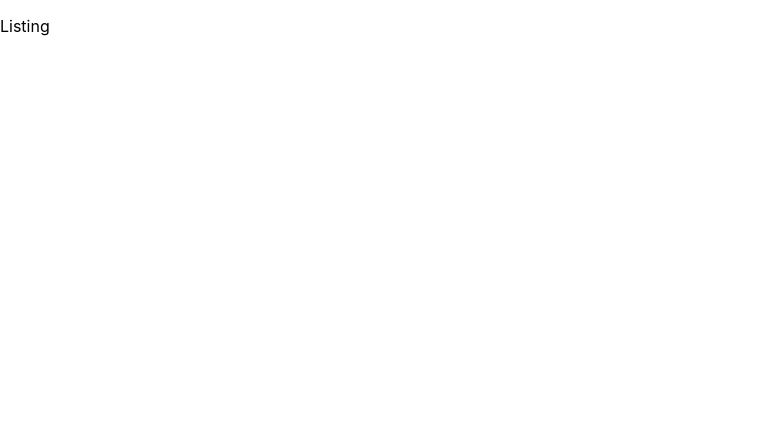
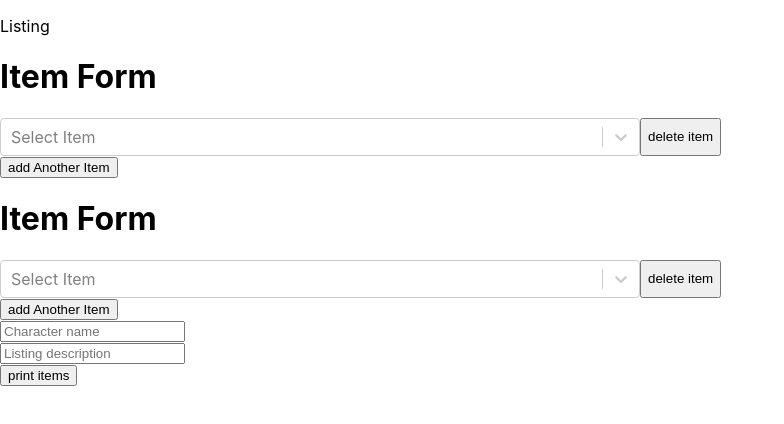
Before and after one commit to brandta-1/merchants-guild, a React (Create React App) app in the folder client/: page /listing in a window 1280 px wide. Shown: the top 424 px of the page, without its empty margins (0-784 px from the left). Built offline with nearby package versions, Linux system fonts and the light colour scheme.

Commit message:
updated form controls

```diff
--- /dev/null
+++ b/client/src/components/ItemFormArray.js
@@ -0,0 +1,75 @@
+import React, { useState, useEffect } from 'react';
+import Select from 'react-select';
+import ItemForm from './ItemForm';
+import { v4 as uuidv4 } from 'uuid';
+
+
+const ItemFormArray = ({sendToForm,id}) => {
+
+    const [items, setItems] = useState([0]);
+
+    useEffect(()=>{
+        sendToForm(items,id);
+    },[items]);
+
+    const deleteItem = (id) => {
+        console.log("deleted", id)
+
+        setItems((c) => {
+
+            const index = c.map((i) => i.id).indexOf(id);
+
+            const test = c.toSpliced(index, 1)
+            console.log(test);
+            return test;
+        });
+
+    }
+
+    const addItem = (e) => {
+        console.log(e);
+
+        setItems((c) => {
+
+            return [...c, { name: undefined, rarity: 'Uncommon', enchantments: [], id: uuidv4() }]
+
+        })
+    }
+
+    const sendToParent = (item, rarity, ench, id) => {
+
+        console.log("item", item, "rarity", rarity, "ench", ench, "id", id)
+        setItems((c) => {
+
+            const index = c.map((i) => i.id).indexOf(id);
+
+            c[index] = {
+                ...c[index],
+                name: item,
+                rarity: rarity,
+                enchantments: ench
+            }
+
+            return c;
+        })
+
+    }
+
+    return (
+        <>
+            <h1>Item Form</h1>
+            {items.map((i) => {
+                return (
+                    <ItemForm deleteItem={deleteItem} theItem={i} key={i.id} id={i.id} sendToParent={sendToParent} />
+                )
+            })}
+
+            <button onClick={addItem}>add Another Item</button>
+
+
+            <br></br>
+
+        </>
+    )
+}
+export default ItemFormArray;
--- a/client/src/components/ListingForm.js
+++ b/client/src/components/ListingForm.js
@@ -1,71 +1,78 @@
 import React, { useState, useEffect } from 'react';
-import Select from 'react-select';
-import ItemForm from './ItemForm';
-import { v4 as uuidv4 } from 'uuid';
+import ItemFormArray from './ItemFormArray';
+
+const ListingForm = ({ sendToNet }) => {
+
+    const [formState, setFormState] = useState([[], []]);
+
+    const [name, setName] = useState();
+    const [desc, setDesc] = useState();
+
+    console.log(formState);
+
+    function sendToParent() {
+
+        if (!name) {
+            alert("Enter the name of the character that has the items, as it appears in-game, in `Character Name`");
+            return;
+        }
 
 
-const ListingForm = () => {
-
-    const [items, setItems] = useState([]);
-
-    const deleteItem = (id) => {
-        console.log("deleted", id)
-
-        setItems((c) => {
-
-            const index = c.map((i) => i.id).indexOf(id);
-
-            const test = c.toSpliced(index, 1)
-            console.log(test);
-            return test;
+        const filteredArrays = formState.map((i) => {
+            const filtered = i.filter(({ name }) => name)
+                .map(({ name, rarity, enchantments }) => {
+                    return { name, rarity, enchantments }
+                });
+            return filtered;
         });
 
+        console.log(filteredArrays[0].length, filteredArrays[1].length)
+
+        if (!filteredArrays[0].length || !filteredArrays[1].length) {
+            alert("A posted listing must contain items you have and items you want")
+            return;
+        }
+
+        filteredArrays.push({ owner: name });
+
+        if (desc) {
+            filteredArrays.push({ description: desc });
+        }
+
+        sendToNet(filteredArrays);
     }
 
-    const addItem = (e) => {
-        console.log(e);
-
-        setItems((c) => {
-
-            return [...c, { name: undefined, rarity: 'Uncommon', enchantments: [], id: uuidv4() }]
-
-        })
-    }
-
-    const sendToParent = (item, rarity, ench, id) => {
-
-        console.log("item", item, "rarity", rarity, "ench", ench, "id", id)
-        setItems((c) => {
-
-            const index = c.map((i) => i.id).indexOf(id);
-
-            c[index] = {
-                ...c[index],
-                name: item,
-                rarity: rarity,
-                enchantments: ench
-            }
-
+    const sendToForm = (data, index) => {
+        setFormState((c) => {
+            console.log(c)
+            c[index] = data
             return c;
         })
-
     }
 
     return (
         <>
-            <h1>Item Form</h1>
-            {items.map((i) => {
+
+            {formState.map((i, j) => {
+                console.log(j);
                 return (
-                    <ItemForm deleteItem={deleteItem} theItem={i} key={i.id} id={i.id} sendToParent={sendToParent} />
+                    <ItemFormArray key={j} id={j} sendToForm={sendToForm} />
                 )
+
             })}
 
-            <button onClick={addItem}>add Another Item</button>
+            <input type='text'
+                placeholder='Character name'
+                onChange={(e) => setName(e.target.value)} />
+            <br />
+            <input type='text'
+                placeholder='Listing description'
+                onChange={(e) => { setDesc(e.target.value) }} />
+            <br />
 
-
-            <br></br>
-            <button onClick={() => console.log(items)}>print items</button>
+            <button onClick={sendToParent}>print items</button>
         </>
     )
 }
+
 export default ListingForm;
--- a/client/src/components/itemForm.js
+++ b/client/src/components/itemForm.js
@@ -36,7 +36,11 @@ const ItemForm = ({ theItem, deleteItem, id, sendToParent }) => {
     const addEnch = (e, j) => {
         // console.log("this is the ench", e);
         setEnch((c) => {
-            c[j] = { property: e, value: 0 }
+            if (e) {
+                c[j] = { property: e, value: 0 }
+                return c;
+            }
+            c.splice(j, 1);
             return c;
         });
     }
@@ -48,7 +52,7 @@ const ItemForm = ({ theItem, deleteItem, id, sendToParent }) => {
             <Select
                 className="item-select"
                 options={itemNames}
-                placeholder={`Select Item ${id + 1}`}
+                placeholder={`Select Item`}
                 onChange={({ value }) => addItem(value)}
 
             />
@@ -66,7 +70,8 @@ const ItemForm = ({ theItem, deleteItem, id, sendToParent }) => {
                             <div key={j}>
                                 <Select
                                     options={itemProperties}
-                                    onChange={({ value }) => addEnch(value, j)}
+                                    onChange={(e) => { addEnch(e ? e.value : 0, j) }}
+                                    isClearable
                                 />
 
                                 <input
--- a/client/src/pages/Listing.js
+++ b/client/src/pages/Listing.js
@@ -1,15 +1,25 @@
 import React from 'react';
 
+import { setListing } from '../utils/API';
+import ListingForm from '../components/ListingForm';
+
+const Listing = () => {
 
 
-const Listing = () => {
+    const sendToNet = (form) => {
+
+        console.log(form);
+
+
+    }
+
     return (
         <>
 
-            <div>
-                <p>Listing</p>
-            </div>
 
+            <p>Listing</p>
+
+            <ListingForm sendToNet={sendToNet} />
 
         </>
     )
--- a/client/src/pages/Profile.js
+++ b/client/src/pages/Profile.js
@@ -1,9 +1,7 @@
 import React, { useState, useEffect } from 'react';
-import { Form, Button, Alert } from 'react-bootstrap';
-import Select from 'react-select';
 
-import { setListing } from '../utils/API';
-import ListingForm from '../components/ListingForm';
+
+
 
 const Profile = () => {
 
@@ -11,7 +9,7 @@ const Profile = () => {
         <>
 
             <h1>Profile</h1>
-            <ListingForm />
+
         </>
     )
 };
```
